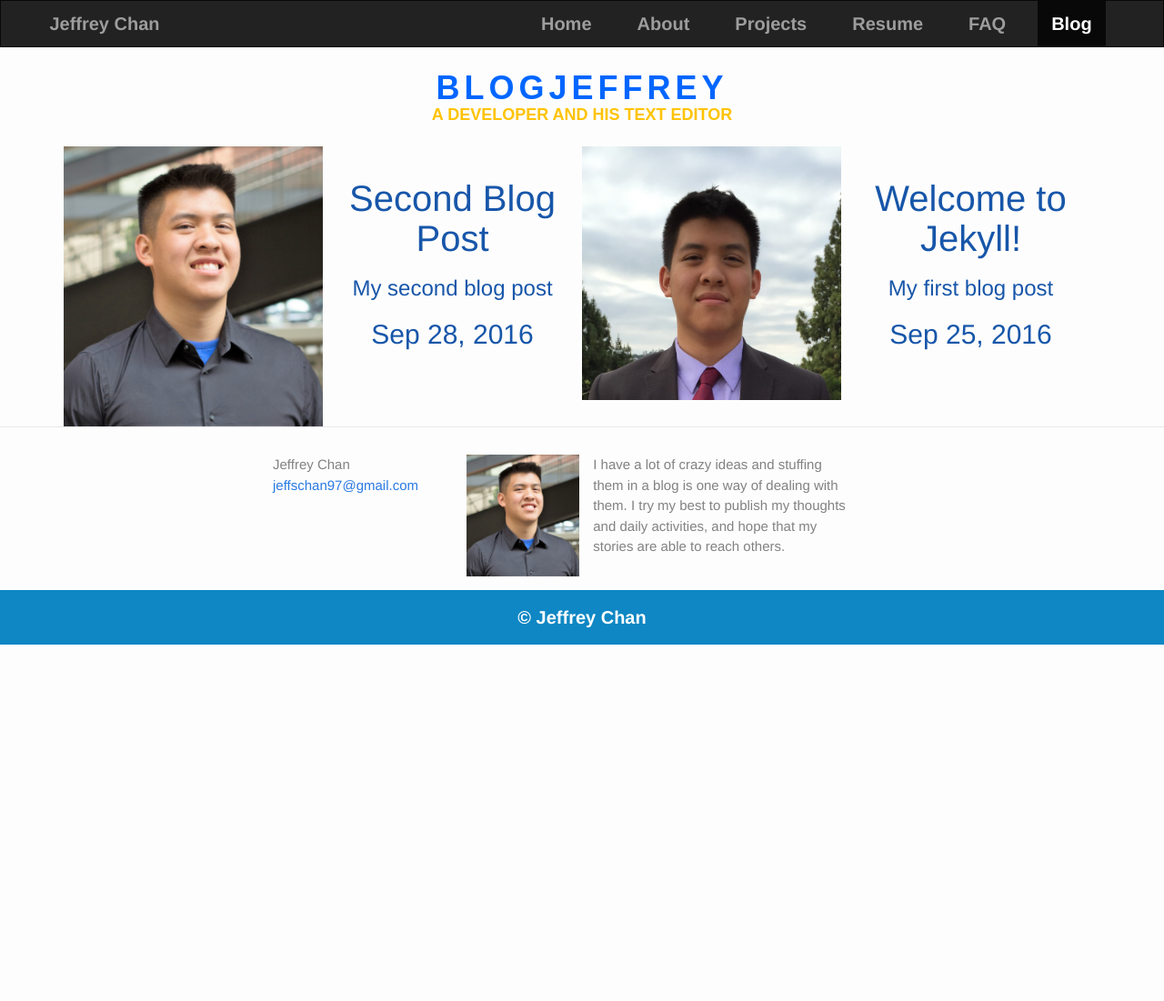
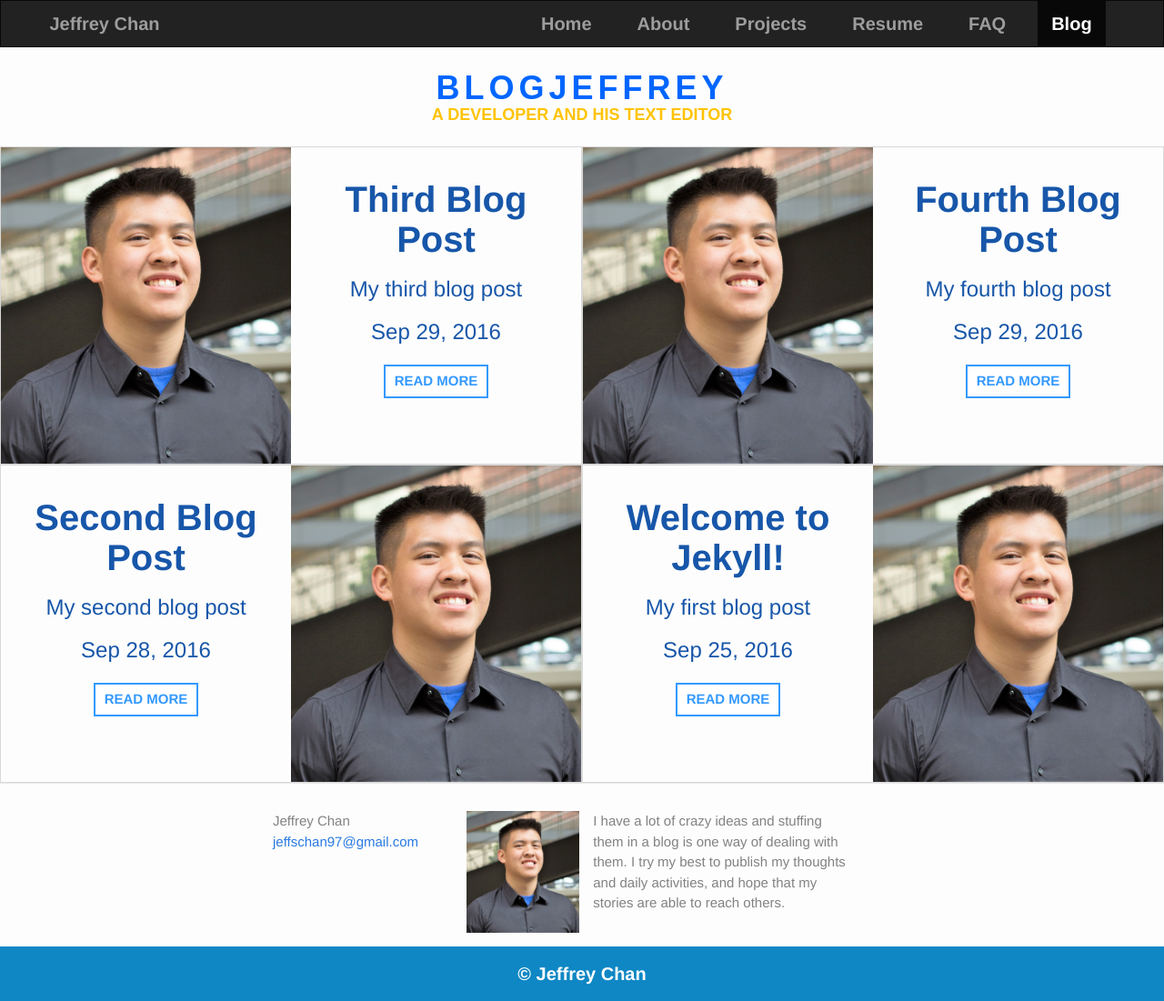
Before and after one commit to jeffreyxchan/jeffreyxchan.github.io, a Jekyll site: the page built from blog.html, in a window 1280 px wide. Shown: the whole page at 91% size. Built offline with Jekyll 4.4.1, drawn with Linux system fonts in a browser that asks for light colours; nearby versions of some CDN libraries; before the commit the page ends 900 px from its top, so only the background shows below that.

Commit message:
Row structure of front page, new image system, button and hover effects

```diff
--- a/_posts/2016-09-25-welcome-to-jekyll.markdown
+++ b/_posts/2016-09-25-welcome-to-jekyll.markdown
@@ -4,7 +4,7 @@
 subtitle: "My first blog post"
 date:   2016-09-25 15:26:50 -0700
 categories: jekyll update
-picture: /images/headshot.jpg
+picture: /images/ieee-headshot.jpg
 ---
 You’ll find this post in your `_posts` directory. Go ahead and edit it and re-build the site to see your changes. You can rebuild the site in many different ways, but the most common way is to run `jekyll serve`, which launches a web server and auto-regenerates your site when a file is updated.
 
--- /dev/null
+++ b/_posts/2016-09-29-fourth-blog-post.md
@@ -0,0 +1,10 @@
+---
+layout: post
+title:  "Fourth Blog Post"
+subtitle: "My fourth blog post"
+date:   2016-09-29
+categories: jekyll update
+picture: /images/ieee-headshot.jpg
+---
+
+fourth blog post
--- /dev/null
+++ b/_posts/2016-09-29-third-blog-post.md
@@ -0,0 +1,10 @@
+---
+layout: post
+title:  "Third Blog Post"
+subtitle: "My third blog post"
+date:   2016-09-29
+categories: jekyll update
+picture: /images/ieee-headshot.jpg
+---
+
+third blog post
--- a/blog.html
+++ b/blog.html
@@ -4,20 +4,34 @@
 ---
 
 <div class="home">
-    <div class='container'>
+    <div class='container-fluid post-container'>
         {% for post in site.posts %}
+            {% assign mod = forloop.index0 | modulo:4 %}
+            {% if mod < 2 %}
                <a class="post-link" href="{{ post.url | prepend: site.baseurl }}">
-            <div class='col-md-6 post'>
-                <div class='col-md-6 post-image'>
-                    <img style='width: 100%' src='{{post.picture | prepend: site.baseurl }}' />
-                </div>
+                    <div class='col-md-6 post-component'>
+                        <div class='col-md-6 post-image' style='background: url(..{{post.picture}}); background-size: cover;'></div>
                         <div class='col-md-6 post-stats'>
                             <h2>{{ post.title }}</h2>
                             <h3>{{ post.subtitle }}</h3>
                             <h3 class="post-date">{{ post.date | date: "%b %-d, %Y" }}</h3>
+                            <button class='read-more' href="{{ post.url | prepend: site.baseurl }}">READ MORE</button>
                         </div>
                     </div>
                 </a>
+            {% else %}
+                <a class="post-link" href="{{ post.url | prepend: site.baseurl }}">
+                    <div class='col-md-6 post-component'>
+                        <div class='col-md-6 post-stats'>
+                            <h2>{{ post.title }}</h2>
+                            <h3>{{ post.subtitle }}</h3>
+                            <h3 class="post-date">{{ post.date | date: "%b %-d, %Y" }}</h3>
+                            <button class='read-more' href="{{ post.url | prepend: site.baseurl }}">READ MORE</button>
+                        </div>
+                        <div class='col-md-6 post-image' style='background: url(..{{post.picture}}); background-size: cover;'></div>
+                    </div>
+                </a>
+            {% endif %}
         {% endfor %}
     </div>
 </div>
--- a/css/default.css
+++ b/css/default.css
@@ -32,33 +32,54 @@
 /* POST CONTAINER */
 
 .post-container {
-    padding: 0 0 10px 0;
+    padding: 0;
 }
 
-.post {
+.post-component {
+    height: 350px;
+    border: solid #D9D9D9 1px;
     padding: 0;
+}
+
+.post-component:hover {
+    border-width: 3px;
 }
 
 .post-image {
     padding: 0;
+    height: 100%;
 }
 
 .post-stats {
     height: 100%;
     padding: 15px;
+
     text-align: center;
     color: #1756a9;
 }
 
-.post-date {
-    font-size: 30px;
-}
+.post-stats h2 {
+    margin: 20px 0;
 
-.post-stats h2 {
     font-size: 40px;
-    margin: 20px 0;
+    font-weight: bold;
 }
 
 .post-stats h3 {
     margin: 20px 0;
 }
+
+.read-more {
+    padding: 5px 10px;
+    border: solid 2px #3399FF;
+
+    font-size: 15px;
+    font-weight: bold;
+    background-color: white;
+    color: #3399FF;
+}
+
+.read-more:hover {
+    background-color: #3399FF;
+    color: white;
+}
```
Lines whose indentation alone changed are shown as unchanged.
